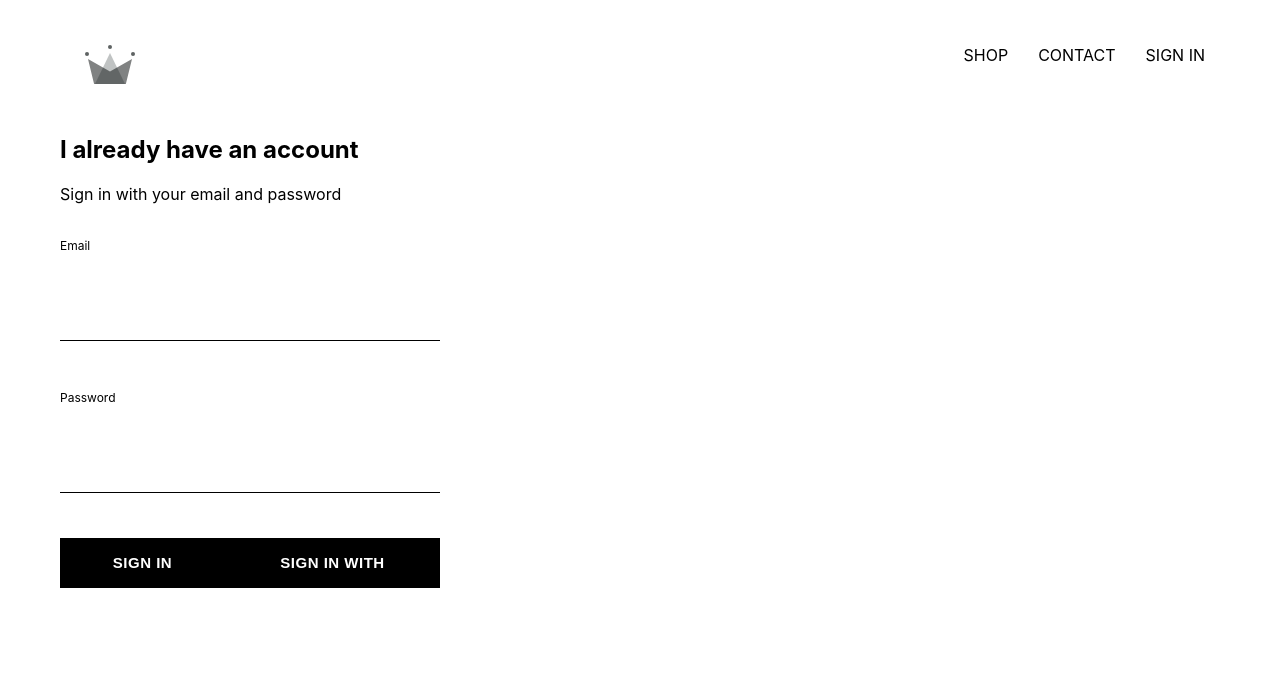
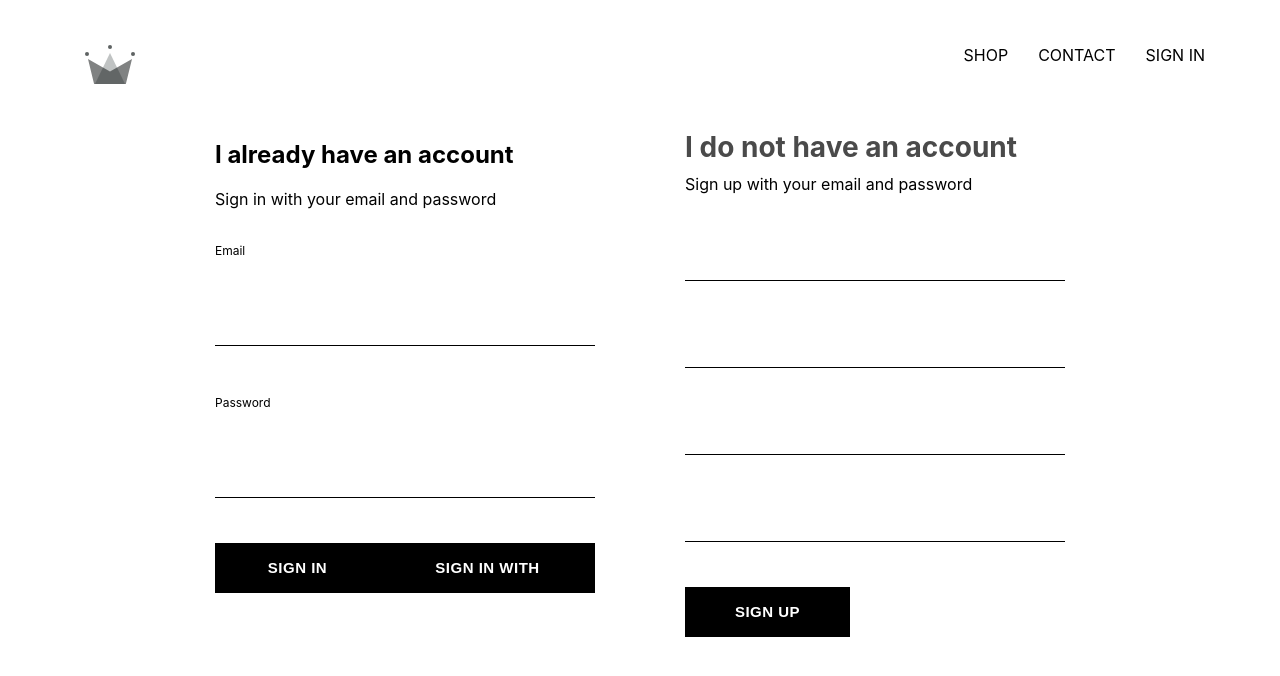
Before and after one commit to rsKx/new, a React (Create React App) app: page /signin in a window 1280 px wide. Shown: the top 676 px of the page. Built offline with nearby package versions, Linux system fonts and the light colour scheme; no server answers.

Commit message:
Firebase configured. Sign up with email feature added

```diff
--- a/src/App.js
+++ b/src/App.js
@@ -4,7 +4,7 @@
 import ShopPage from './pages/shop/shop.component';
 import Header from './components/header/header.component';
 import SignInAndSignUp from './pages/sign-in-and-sign-up/sign-in-and-sign-up.component';
-import { auth } from './firebase/firebase.utils';
+import { auth, createUserProfileDocument } from './firebase/firebase.utils';
 import React from 'react';
 
 class App extends React.Component {
@@ -19,9 +19,22 @@
     unsubscribeFromAuth = null
 
     componentDidMount () {
-      this.unsubscribeFromAuth = auth.onAuthStateChanged(user => {
-        this.setState({ currentUser: user });
-      })
+      this.unsubscribeFromAuth = auth.onAuthStateChanged(async userAuth => {
+        if (userAuth) {
+          const userRef = await createUserProfileDocument(userAuth);
+
+          userRef.onSnapshot(onSnapshot => {
+            this.setState({
+              currentUser: {
+                id: onSnapshot.id,
+                ...onSnapshot.data()
+              }
+            });
+          });
+        }
+
+        this.setState({currentUser: userAuth});
+      });
     }
 
     componentWillUnmount() {
--- a/src/components/sign-in/sign-in.component.jsx
+++ b/src/components/sign-in/sign-in.component.jsx
@@ -5,7 +5,7 @@
 import FormInput from '../form-input/form-input.component';
 import CustomButton from '../custom-button.component/custom-button.component';
 
-import { signInWithGoogle } from '../../firebase/firebase.utils';
+import { auth, signInWithGoogle } from '../../firebase/firebase.utils';
 
 class SignIn extends React.Component {
     constructor(props){
@@ -23,11 +23,18 @@
         this.setState({ [name]: value })
     }
 
-    handleSubmit = event => {
+    handleSubmit = async event => {
         event.preventDefault();
 
-        this.setState({ email:'', password:''})
-    }
+        const { email, password } = this.state;
+
+        try {
+            await auth.signInWithEmailAndPassword(email, password);
+            this.setState({ email:'', password:''});
+        } catch (error) {
+            console.log(error);
+        }
+    };
 
     render() {
         return(
--- /dev/null
+++ b/src/components/sign-up/sign-up.component.jsx
@@ -0,0 +1,100 @@
+import React from 'react';
+
+import FormInput from '../form-input/form-input.component';
+import CustomButton from '../custom-button.component/custom-button.component';
+
+import { auth, createUserProfileDocument } from '../../firebase/firebase.utils';
+
+import './sign-up.styles.css';
+
+class SignUp extends React.Component {
+    constructor(){
+        super();
+
+        this.state = {
+            displayName: '',
+            email: '',
+            password: '',
+            confirmPassword: ''
+        };
+    }
+
+    handleSubmit = async event => {
+        event.preventDefault();
+
+        const { displayName, email, password, confirmPassword } = this.state;
+
+        if(password != confirmPassword) {
+            alert("Passwords don't match");
+            return;
+        }
+
+        try {
+            const { user } = await auth.createUserWithEmailAndPassword(email, password);
+
+            await createUserProfileDocument(user, {displayName});
+
+            this.state = {
+                displayName: '',
+                email: '',
+                password: '',
+                confirmPassword: ''
+            };
+        } catch (error) {
+            console.error(error);
+        }
+    };
+
+    handleChange = event => {
+        const { name, value } = event.target;
+
+        this.setState({ [name]: value });
+    };
+
+    render() {
+        const {displayName, email, password, confirmPassword} = this.state;
+        return(
+            <div className='sign-up'>
+                <h2 className='title'>I do not have an account</h2>
+                <span>Sign up with your email and password</span>
+                <form className='sign-up-form' onSubmit={this.handleSubmit}>
+                    <FormInput
+                        type='text'
+                        name='displayName'
+                        value={displayName}
+                        onChange={this.handleChange}
+                        label='Display Name'
+                        required
+                    />
+                    <FormInput
+                        type='text'
+                        name='email'
+                        value={email}
+                        onChange={this.handleChange}
+                        label='Email'
+                        required
+                    />
+                    <FormInput
+                        type='password'
+                        name='password'
+                        value={password}
+                        onChange={this.handleChange}
+                        label='Password'
+                        required
+                    />
+                    <FormInput
+                        type='password'
+                        name='confirmPassword'
+                        value={confirmPassword}
+                        onChange={this.handleChange}
+                        label='Confirm password'
+                        required
+                    />
+                    <CustomButton type='submit'>SIGN UP</CustomButton>
+                </form>
+            </div>
+        );
+    }
+}
+
+export default SignUp;
--- /dev/null
+++ b/src/components/sign-up/sign-up.styles.css
@@ -0,0 +1,9 @@
+.sign-up {
+    display: flex;
+    flex-direction: column;
+    width: 380px;
+}
+
+.title {
+    margin: 10px 0;
+}
--- a/src/firebase/firebase.utils.js
+++ b/src/firebase/firebase.utils.js
@@ -11,6 +11,33 @@
     appId: "1:548782582339:web:83ec79097794adf00a02f6"
 };
 
+export const createUserProfileDocument = async (userAuth, additionalData) => {
+    if (!userAuth) return;
+
+    const userRef = firestore.doc(`user/${userAuth.uid}`);
+
+    const snapShot = await userRef.get();
+
+    if(!snapShot.exists) {
+        const { displayName, email } = userAuth;
+        const createdAt = new Date();
+
+        try {
+            await userRef.set({
+                displayName,
+                email,
+                createdAt,
+                ...additionalData
+            })
+        } catch (error) {
+            console.log('Error creating user', error.message);
+        }
+    }
+    return userRef;
+};
+
+
+
 firebase.initializeApp(config);
 
 export const auth = firebase.auth();
--- a/src/pages/sign-in-and-sign-up/sign-in-and-sign-up.component.jsx
+++ b/src/pages/sign-in-and-sign-up/sign-in-and-sign-up.component.jsx
@@ -2,10 +2,12 @@
 
 import './sign-in-and-sign-up.styles.css'
 import SignIn from '../../components/sign-in/sign-in.component';
+import SignUp from '../../components/sign-up/sign-up.component';
 
 const SignInAndSignUp = () => (
-    <div className='sign-in-sign-up'>
+    <div className='sign-in-and-sign-up'>
         <SignIn />
+        <SignUp />
     </div>
 );
 
--- a/src/pages/sign-in-and-sign-up/sign-in-and-sign-up.styles.css
+++ b/src/pages/sign-in-and-sign-up/sign-in-and-sign-up.styles.css
@@ -0,0 +1,6 @@
+.sign-in-and-sign-up {
+    width: 850px;
+    display: flex;
+    justify-content: space-between;
+    margin: 30px auto;
+}
```
